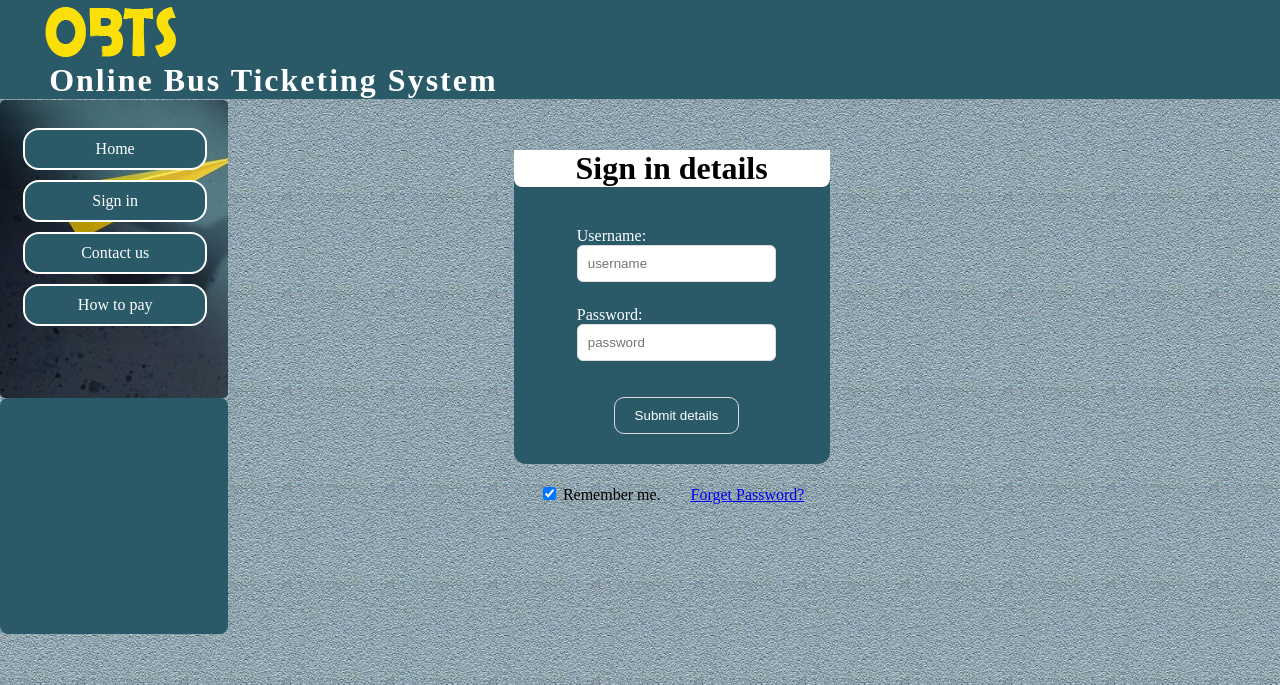
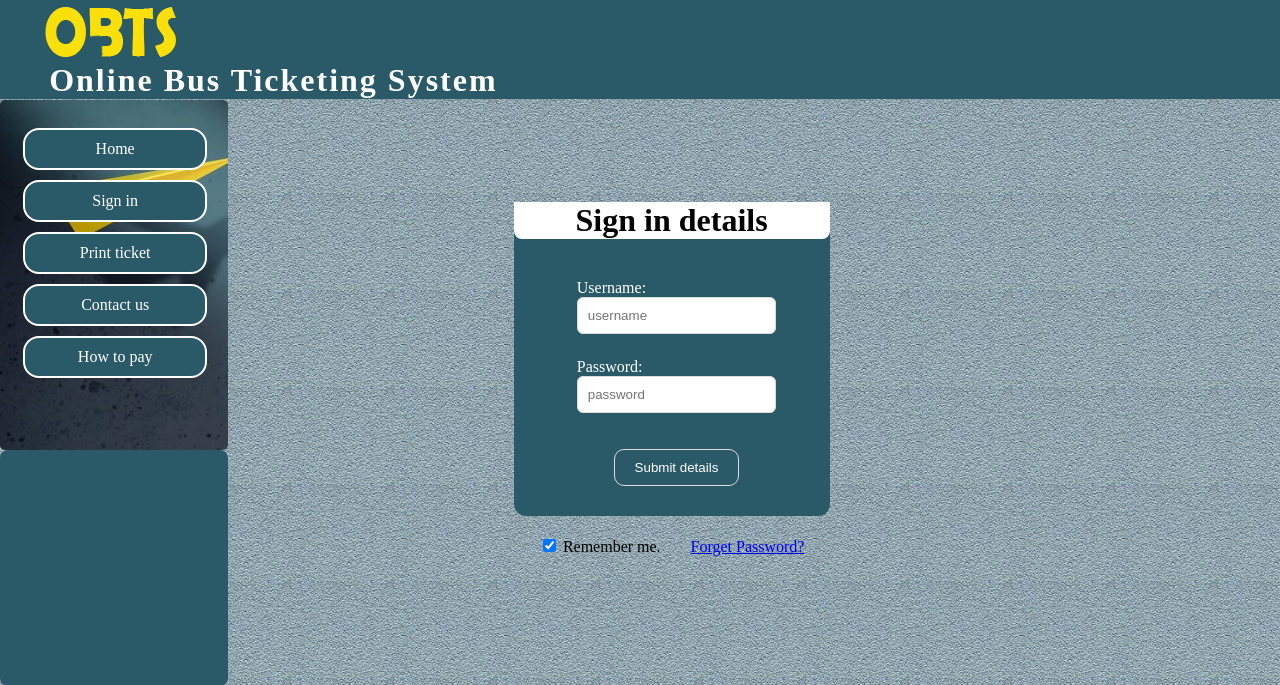
Before and after one commit to deogemini/CS335-08, a PHP site: page /signin.php in a window 1280 px wide. Shown: the top 685 px of the page. Run offline with PHP 8.4, Linux system fonts and the light colour scheme.

Commit message:
Update signin.php

```diff
--- a/signin.php
+++ b/signin.php
@@ -13,10 +13,11 @@
  </div>
     <div class="btn-group">
 	<br>
-        <a href="#OBTMS.php"class="button"> Home </a>
+        <a href="home.php"class="button"> Home </a>
         <a href="signin.php" class="button">Sign in </a>
-        <a href="#ContactUs.php" class="button">Contact us</a>
-        <a href="HowToPay.php" class="button">How to pay </a>
+        <a href="#" class="button"> Print ticket</a>
+        <a href="contactUs.php" class="button">Contact us</a>
+        <a href="howToPay.php" class="button">How to pay </a>
 		<br><br><br><br>
     </div>
 
```
